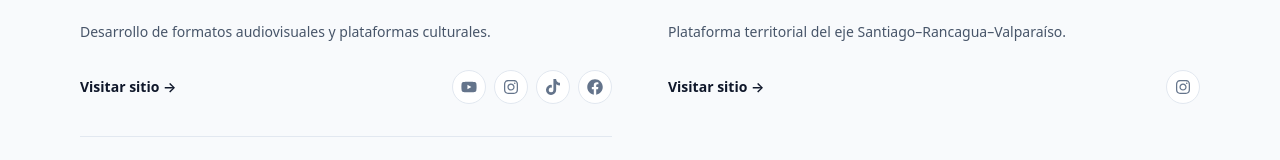
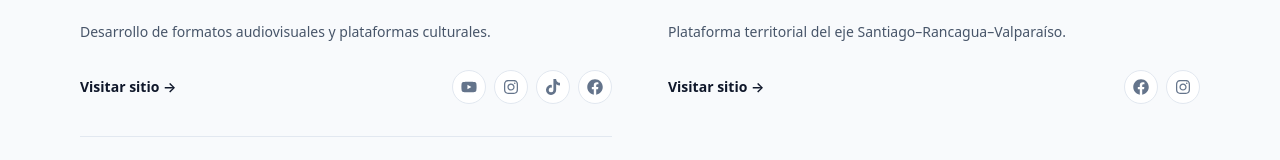
Before and after one commit to TronxGroup/tronxgroup, a Next.js app: page / in a window 1280 px wide. Shown: the part 1666-1826 px from the top of the page. Built offline with nearby package versions, Linux system fonts and the light colour scheme.

Commit message:
Update page.tsx

```diff
--- a/app/page.tsx
+++ b/app/page.tsx
@@ -65,6 +65,7 @@ function SmartLink({
 
 function SocialIcons({ socials }: { socials?: Social[] }) {
   if (!socials?.length) return null;
+
   return (
     <div className="flex items-center gap-2 text-slate-500">
       {socials.map((s) => (
@@ -74,7 +75,7 @@ function SocialIcons({ socials }: { socials?: Social[] }) {
           target="_blank"
           rel="noopener noreferrer"
           aria-label={s.label}
-          className="rounded-full border border-slate-200 bg-white p-2 transition hover:border-slate-400"
+          className="rounded-full border border-slate-200 bg-white p-2 transition hover:border-slate-400 hover:text-slate-800"
         >
           {s.icon}
         </a>
@@ -174,7 +175,6 @@ export default function Home() {
           />
 
           <div className="grid gap-10 md:grid-cols-3">
-
             <div>
               <h3 className="text-lg font-semibold text-slate-900">
                 Producción estratégica
@@ -201,7 +201,6 @@ export default function Home() {
                 Desarrollo de propiedad intelectual y plataformas propias.
               </p>
             </div>
-
           </div>
         </section>
 
@@ -216,6 +215,7 @@ export default function Home() {
 
           <div className="grid gap-14 md:grid-cols-2">
 
+            {/* DEKAELO */}
             <BrandBlock
               title="Dekaelo Media"
               description="Producción audiovisual corporativa para banca y organizaciones."
@@ -234,6 +234,7 @@ export default function Home() {
               ]}
             />
 
+            {/* TRONX STRATEGY */}
             <BrandBlock
               title="Tronx Strategy"
               description="Web corporativa moderna, medición real y operación digital."
@@ -252,6 +253,7 @@ export default function Home() {
               ]}
             />
 
+            {/* TRONX TV */}
             <BrandBlock
               title="Tronx TV"
               description="Desarrollo de formatos audiovisuales y plataformas culturales."
@@ -280,11 +282,17 @@ export default function Home() {
               ]}
             />
 
+            {/* SANRAVAL */}
             <BrandBlock
               title="SANRAVAL"
               description="Plataforma territorial del eje Santiago–Rancagua–Valparaíso."
               url="https://www.sanraval.cl"
               socials={[
+                {
+                  href: "https://web.facebook.com/sanraval.cl",
+                  icon: <FaFacebook className="h-4 w-4" />,
+                  label: "Facebook",
+                },
                 {
                   href: "https://www.instagram.com/sanraval.cl",
                   icon: <FaInstagram className="h-4 w-4" />,
```
Lines whose indentation alone changed are shown as unchanged.
